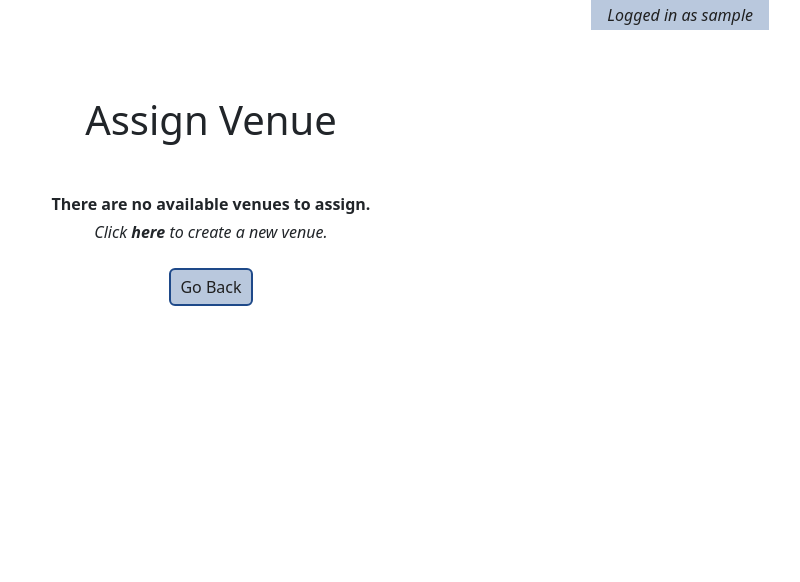
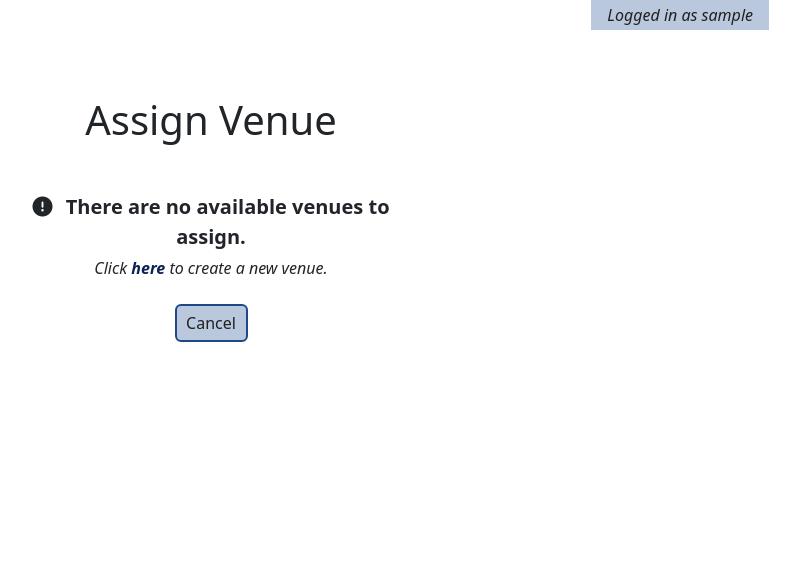
Before and after one commit to lowrycode/table-tennis-league, a Django app: page /clubs/venue/assign/ in a window 1280 px wide. Shown: the part 49-631 px from the top of the page, without its empty margins (429-1229 px from the left). Run offline with Django 4.2, Linux system fonts and the light colour scheme; a user stored in the database is signed in; tables that the repository leaves empty hold one stand-in row (values such as "Sample post"); some libraries are stand-ins or nearby versions.

Commit message:
Fix bugs caused by missing href in some anchor tags and style 'There are no available venues to assign.' warning

```diff
--- a/clubs/templates/clubs/assign_venue.html
+++ b/clubs/templates/clubs/assign_venue.html
@@ -8,15 +8,18 @@
             <h1 class="text-center my-5">Assign Venue</h1>
             {% if no_available_venues %}
             <div class="d-flex flex-column align-items-center text-center">
-                <p class="fw-bold mb-1">There are no available venues to assign.</p>
+                <p class="fw-bold fs-5 mb-1">
+                    <i class="fa-solid fa-circle-exclamation me-2" aria-hidden="true"></i>
+                    There are no available venues to assign.
+                </p>
                 <p class="fst-italic mb-4">
                     Click
-                    <a "{% url 'create_venue' %}" aria-label="Create new venue" title="Create new venue">
+                    <a href="{% url 'create_venue' %}" aria-label="Create new venue" title="Create new venue">
                         here
                     </a>
                     to create a new venue.
                 </p>
-                <a href="{% url "club_admin_dashboard" %}" class="btn btn-custom2">Go Back</a>
+                <a href="{% url "club_admin_dashboard" %}" class="btn btn-custom2">Cancel</a>
             </div>
             {% else %}
             <form method="POST" action="{% url "assign_venue" %}">
@@ -27,13 +30,13 @@
                 {% endif %}
                 <div class="d-flex justify-content-between align-items-center flex-wrap gap-3 mt-4">
                     <button class="btn btn-custom" type="submit">Assign Venue</button>
-                    <a href="{% url "club_admin_dashboard" %}" class="btn btn-custom2">Go Back</a>
+                    <a href="{% url "club_admin_dashboard" %}" class="btn btn-custom2">Cancel</a>
                 </div>
             </form>
             <p class="fst-italic my-5">
                 <strong>Can't find your venue?</strong><br>
                 Click
-                <a "{% url 'create_venue' %}" aria-label="Create new venue" title="Create new venue">
+                <a href="{% url 'create_venue' %}" aria-label="Create new venue" title="Create new venue">
                     here
                 </a>
                 to create a new venue.
```
